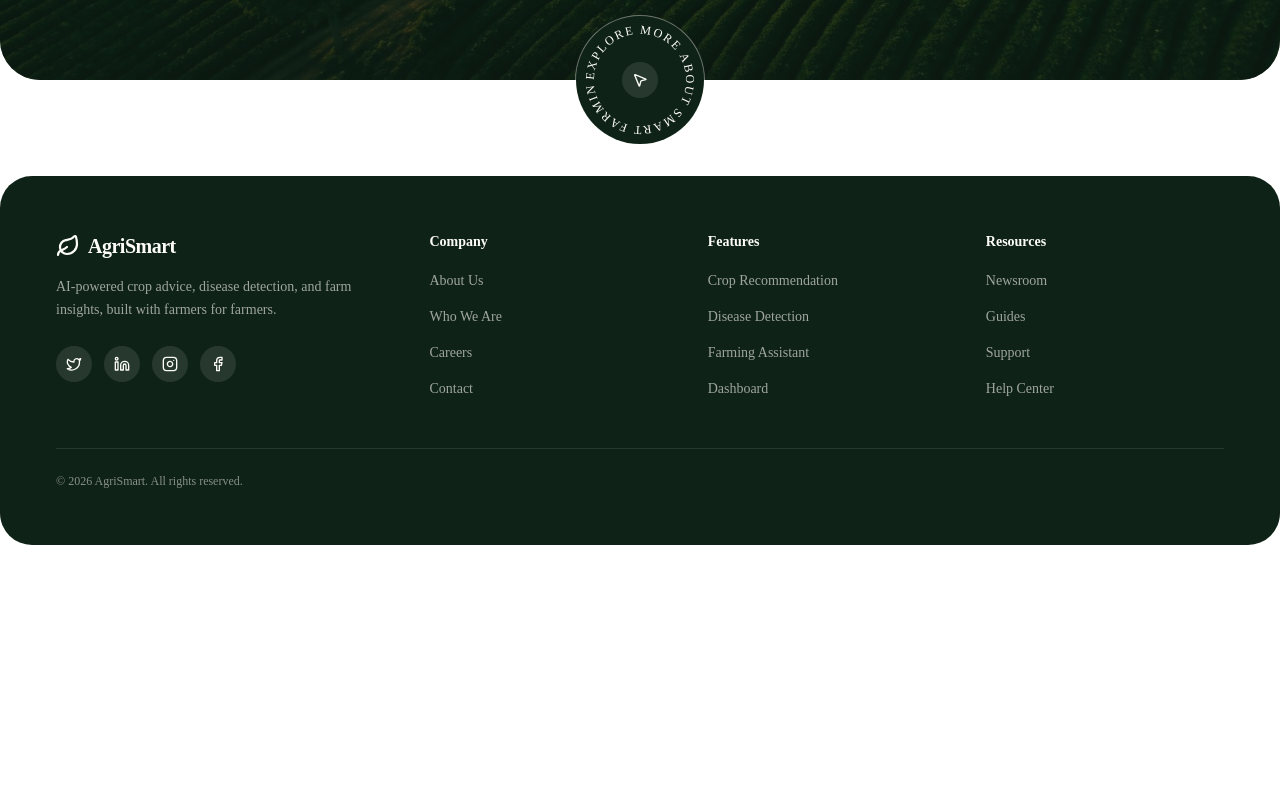
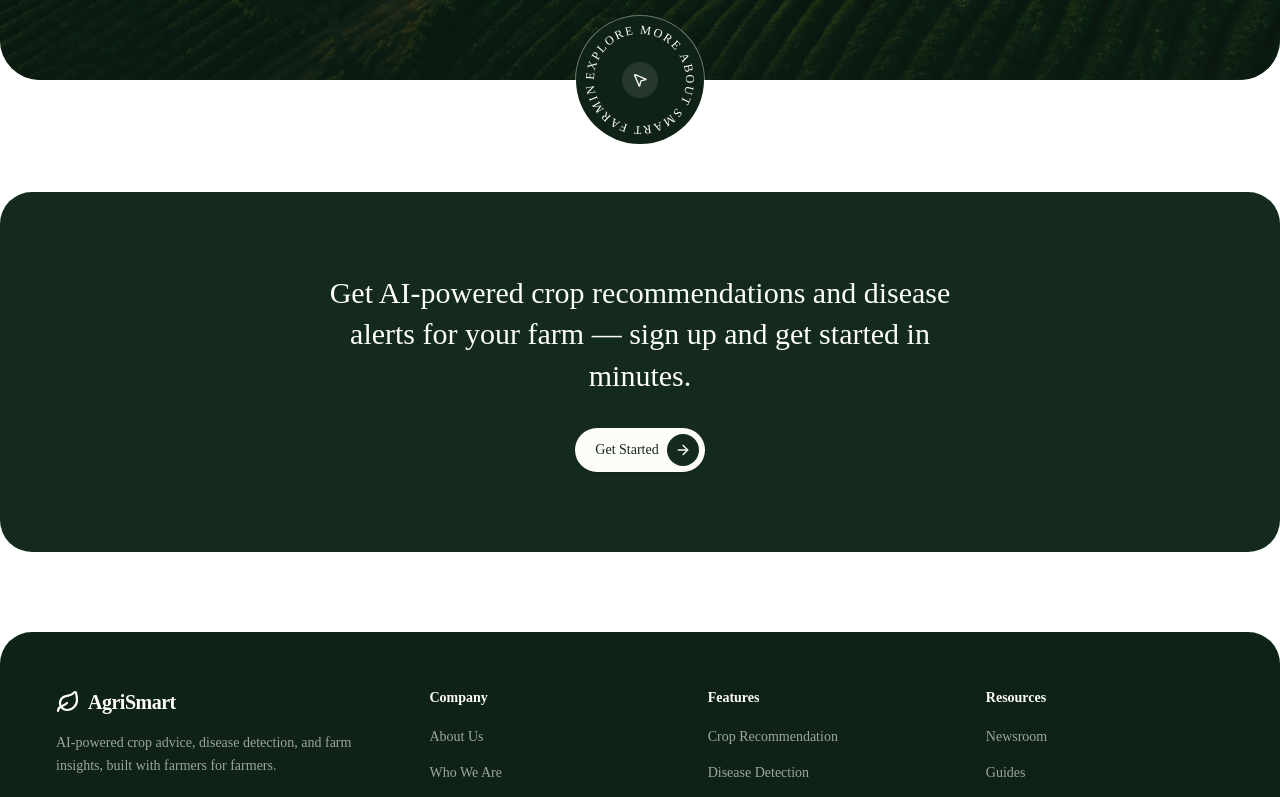
Before and after one commit to RaiyanJiyon/agri-smart-ui, a Next.js app: page / in a window 1280 px wide. Shown: the part 751-1548 px from the top of the page. Before the commit the page ends 1296 px from the top, so only its background shows below. Built offline with nearby package versions, Linux system fonts and the light colour scheme.

Commit message:
feat: add CtaBanner component to enhance landing page with call-to-action

```diff
--- a/src/app/page.tsx
+++ b/src/app/page.tsx
@@ -1,3 +1,4 @@
+import { CtaBanner } from '@/features/landing/components/CtaBanner';
 import { Hero } from '@/features/landing/components/Hero';
 import { Footer } from '@/shared/components/layout/Footer';
 
@@ -6,6 +7,7 @@ export default function Home() {
     <div className="">
       <main>
         <Hero />
+        <CtaBanner />
       </main>
 
       <Footer />
--- /dev/null
+++ b/src/features/landing/components/CtaBanner.tsx
@@ -0,0 +1,17 @@
+import { PillButton } from '@/shared/components/layout/ui';
+
+export function CtaBanner() {
+  return (
+    <section className="py-8 md:py-12">
+      <div className="rounded-[2rem] bg-[#132A1D] px-6 py-16 text-center md:px-16 md:py-20">
+        <p className="mx-auto max-w-2xl text-xl font-medium leading-snug text-[#FDFDF8] md:text-3xl">
+          Get AI-powered crop recommendations and disease alerts for your farm — sign up and get
+          started in minutes.
+        </p>
+        <div className="mt-8">
+          <PillButton>Get Started</PillButton>
+        </div>
+      </div>
+    </section>
+  );
+}
```
